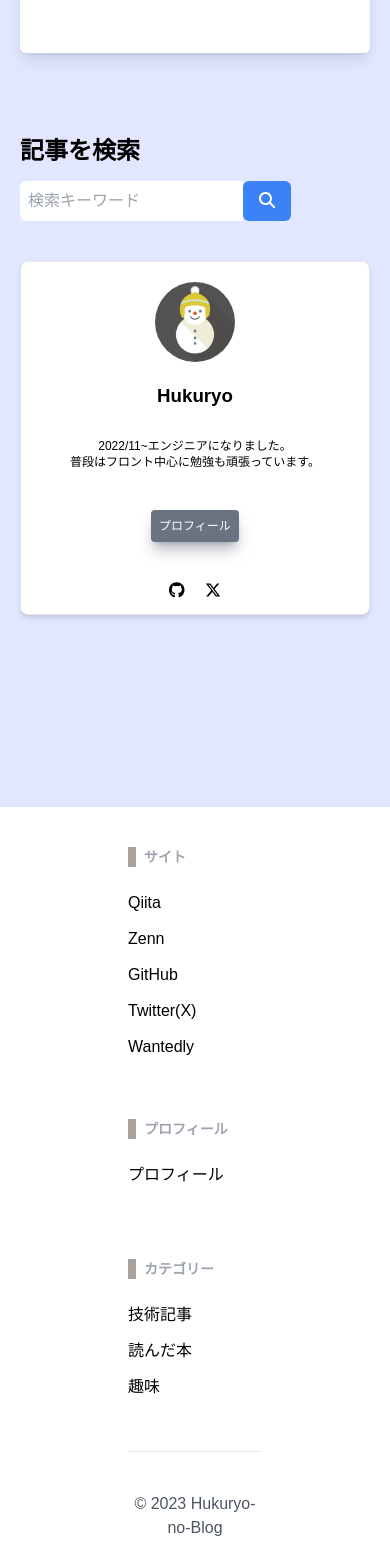
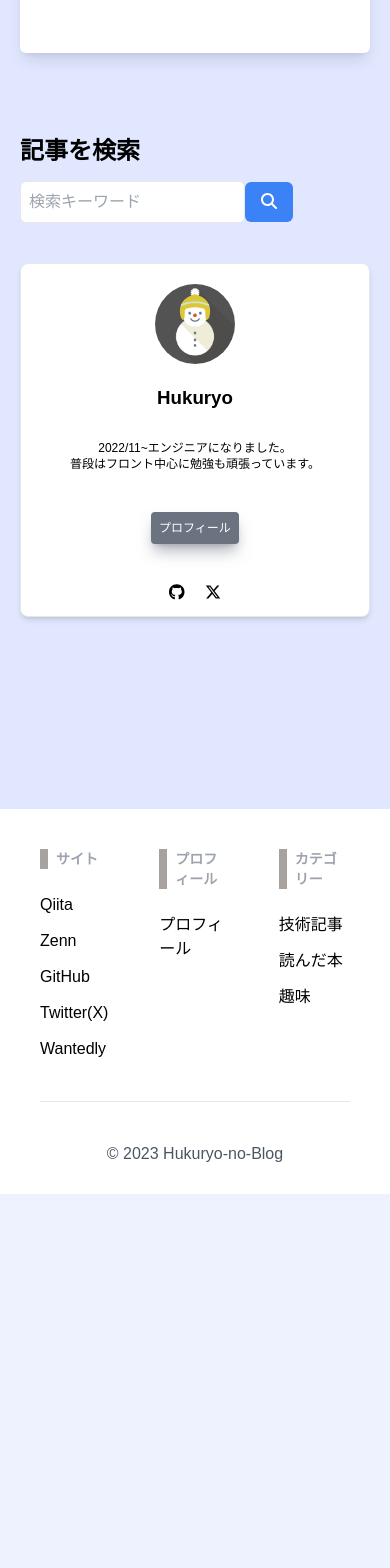
Before and after one commit to hukuryo/Hukuryo-Blog, a Next.js app: page / in a window 390 px wide. Shown: the part 887-2455 px from the top of the page. After the commit the page ends 2081 px from the top, so only its background shows below. Built offline with nearby package versions, Linux system fonts and the light colour scheme.

Commit message:
💄 レイアウト修正

```diff
--- a/components/ArticleList.tsx
+++ b/components/ArticleList.tsx
@@ -9,11 +9,11 @@ import { ArticleProps } from "../types/article";
 const ArticleList: React.FC<ArticleProps> = ({ articles, pass }) => {
 
     return (
-        <ul className="mt-8 grid grid-cols-1 gap-6 w-full md:grid-cols-2">
+        <ul className="mt-8 grid grid-cols-1 gap-6 w-full mr-5 md:grid-cols-2">
             {articles.map((article) => (
                 <li key={article.id}>
                     <Link href={`/${ pass }/${article.id}`} legacyBehavior>
-                        <a className="group overflow-hidden border border-secondary-200" href="/docs/components/badge/">
+                        <a>
                             <article
                                 className="shadow-lg bg-white rounded-lg transition-transform transform hover:scale-105 hover:opacity-80"
                             >
--- a/components/Footer.tsx
+++ b/components/Footer.tsx
@@ -4,8 +4,8 @@ import Link from 'next/link';
 export function Footer() {
     return (
         <footer className="py-7 bg-white shadow-lg dark:bg-gray-800">
-            <div className="w-full px-32 mx-auto max-w-8xl">
-                <div className="grid gap-12 sm:grid-cols-3 lg:gap-12">
+            <div className="w-full px-10 sm:px-32 mx-auto max-w-8xl">
+                <div className="grid gap-12 grid-cols-3 lg:gap-12">
                     <div>
                         <h3 className="mb-6 border-l-8 border-stone-400 pl-2 text-sm font-semibold text-gray-400 uppercase dark:text-white">サイト</h3>
                         <ul>
--- a/components/Header.tsx
+++ b/components/Header.tsx
@@ -86,7 +86,7 @@ export function Header() {
                         className={
                         openMenu
                             ? "text-left fixed z-10 bg-slate-50 right-0 top-0 sm:w-2/5 w-3/5 h-screen flex flex-col justify-start pt-8 px-3 ease-linear duration-300"
-                            : "fixed right-[-150%] ease-linear duration-300"}
+                            : "fixed right-[-250%] ease-linear duration-300"}
                     >
                         <h5 className="mt-14 pl-3 bg-gray-500 text-white py-2.5">
                             <FontAwesomeIcon icon={faBars} className="mr-2" />
--- a/components/SearchInput.tsx
+++ b/components/SearchInput.tsx
@@ -18,7 +18,7 @@ export function SearchInput() {
                     type="text"
                     value={inputValue}
                     onChange={inputText}
-                    className="rounded-l-md p-2 border-r-0 border-secondary-300 focus:ring focus:ring-primary-300 focus:ring-opacity-50"
+                    className="rounded-md p-2 border-secondary-300 border focus:ring-opacity-50"
                     placeholder="検索キーワード"
                 />
                 <Link href={`/search?s=${inputValue}`}>
```
